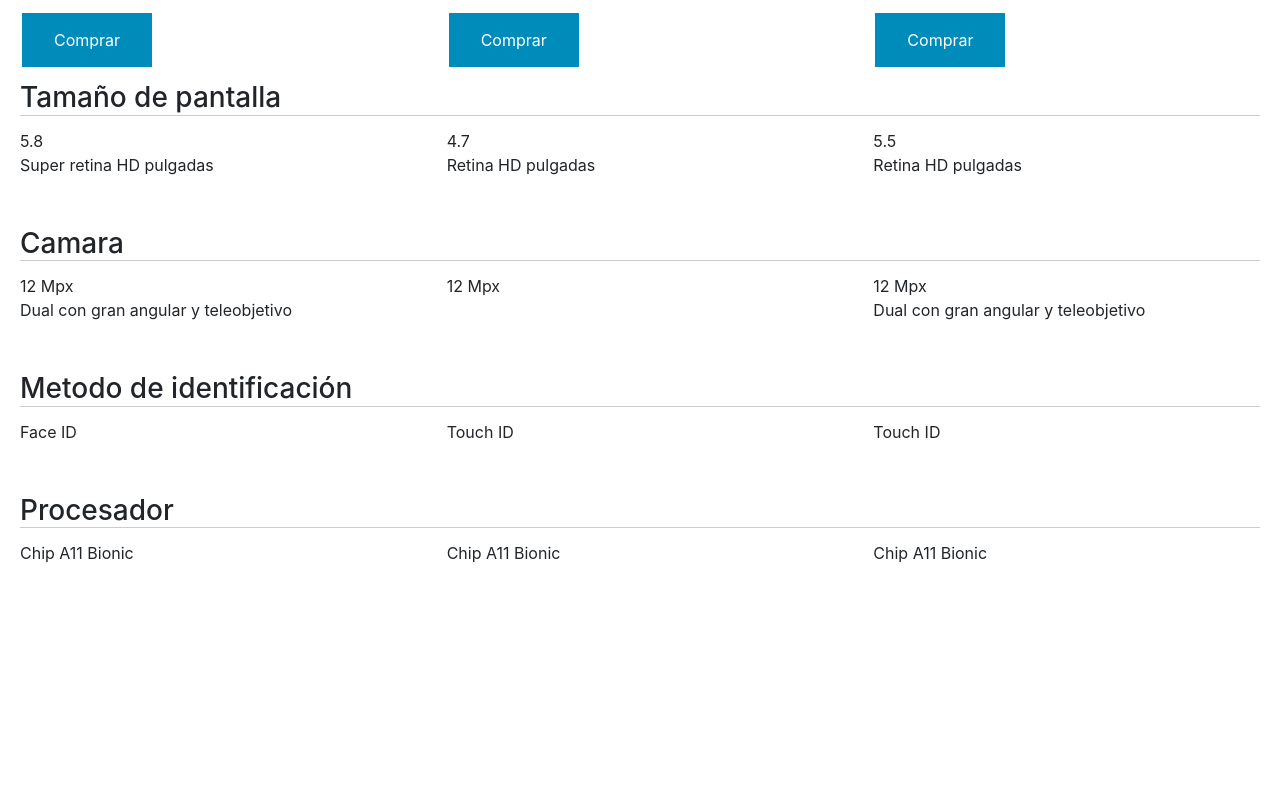
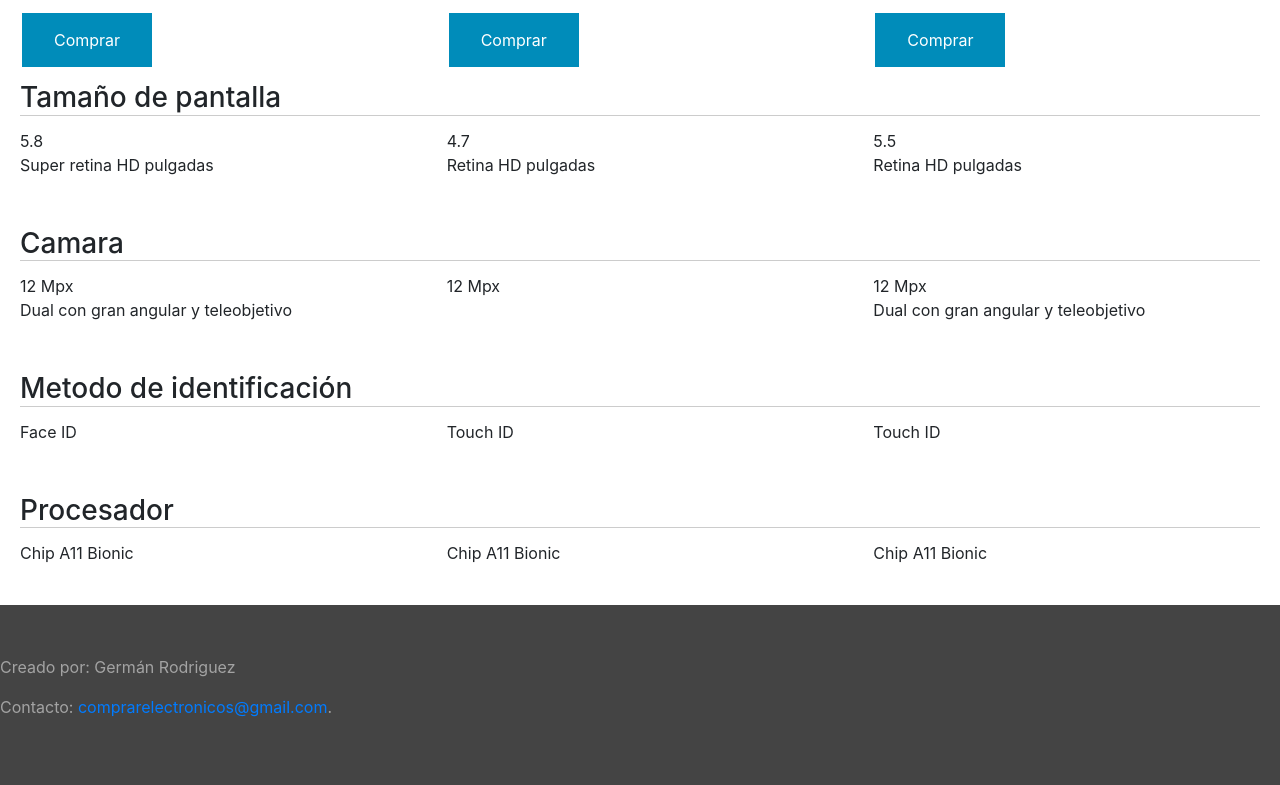
Before and after one commit to german22/comprarelectronicos, a plain HTML site: page index.html in a window 1280 px wide. Shown: the part 474-1259 px from the top of the page. Before the commit the page ends 1079 px from the top, so only its background shows below. Drawn offline with nearby package versions, Linux system fonts and the light colour scheme.

Commit message:
Footer and email

```diff
--- /dev/null
+++ b/css/footer.css
@@ -0,0 +1,5 @@
+.footer{
+    background-color: #444;
+    color: #a3a3a3;
+    padding: 50px 0;
+    }
--- a/index.html
+++ b/index.html
@@ -38,6 +38,7 @@ j=d.createElement(s),dl=l!='dataLayer'?'&l='+l:'';j.async=true;j.src=
     <link rel="stylesheet" href="./css/estilo.css">
     <link rel="stylesheet" href="./css/producto-item.css">
     <link rel="stylesheet" href="./css/structure.css">
+    <link rel="stylesheet" href="./css/footer.css">
     <title>Comprar electronicos</title>
 </head>
 
@@ -77,7 +78,11 @@ j=d.createElement(s),dl=l!='dataLayer'?'&l='+l:'';j.async=true;j.src=
 
 
 </div>
-
+<footer class="footer" role="contentinfo" >
+    <p>Creado por: Germán Rodriguez</p>
+    <p>Contacto: <a href="mailto:comprarelectronicos@gmail.com">
+        comprarelectronicos@gmail.com</a>.</p>
+</footer>
 <!-- DB -->
     <script type="text/javascript" src="./js/productSelector.js">
 </script>
```
